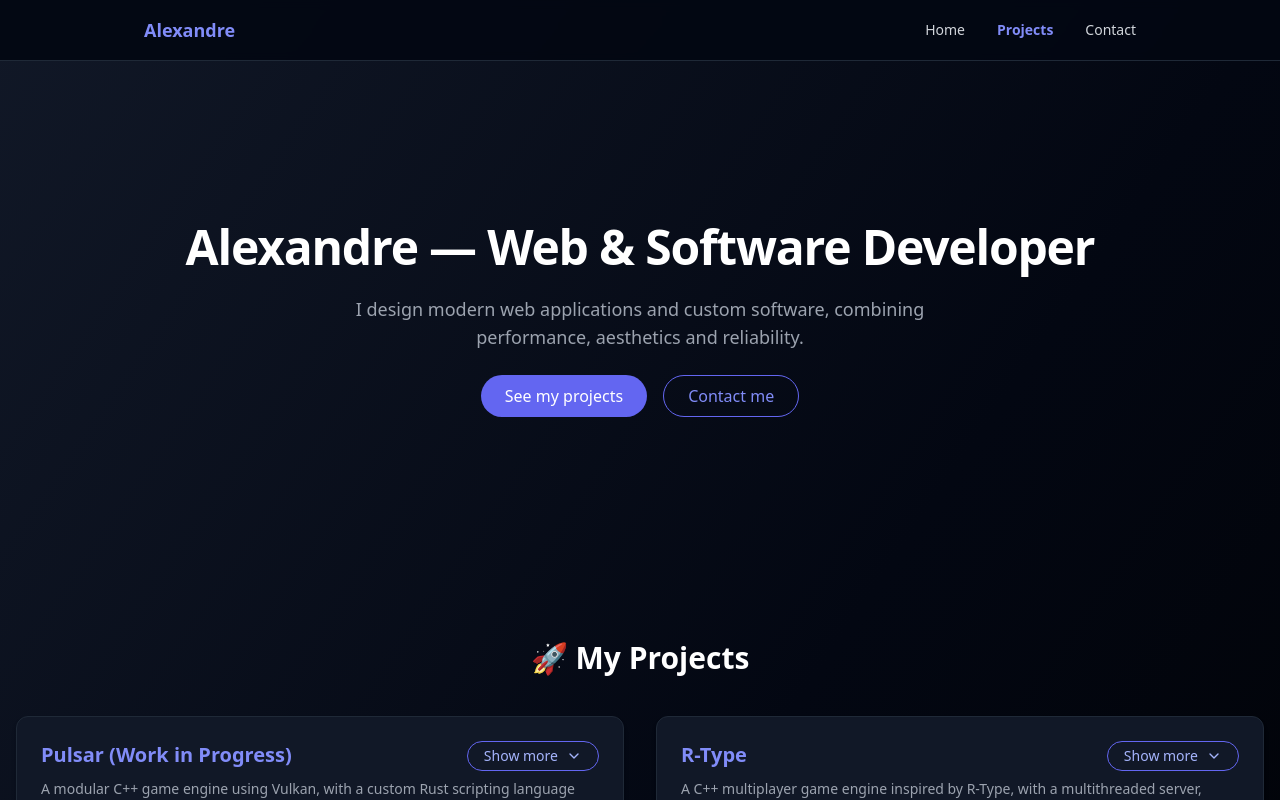
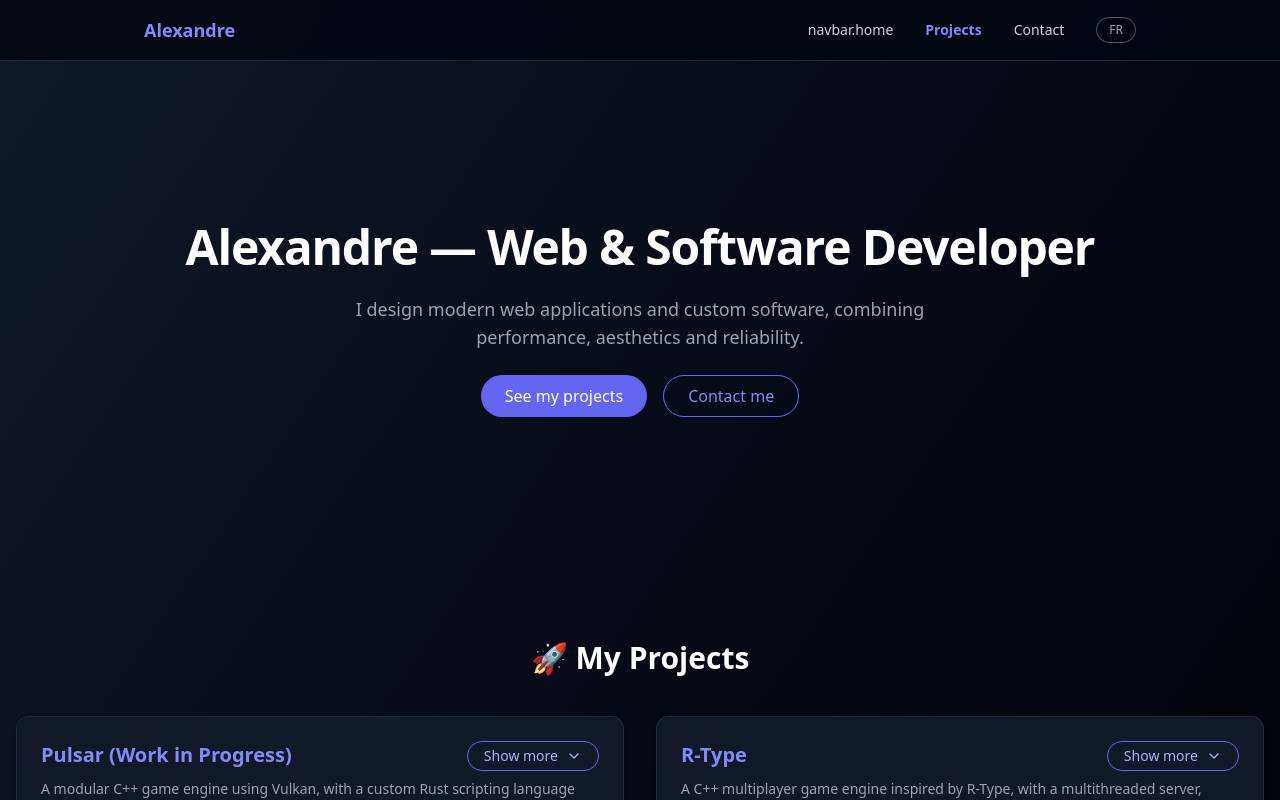
Before and after one commit to AlexandreBbr/Portfolio, a React (Vite) app: page / in a window 1280 px wide. Shown: the top 800 px of the page. Built offline with nearby package versions, Linux system fonts and the light colour scheme.

Commit message:
Optimizing for mobile

```diff
--- a/src/components/Navbar.jsx
+++ b/src/components/Navbar.jsx
@@ -2,13 +2,14 @@ import { useState } from "react";
 import { useTranslation } from "react-i18next";
 import { Menu, X } from "lucide-react";
 import { motion, AnimatePresence } from "framer-motion";
+import LanguageSwitcher from "./LanguageSwitcher";
 
 export default function Navbar({ activeSection }) {
   const [isOpen, setIsOpen] = useState(false);
   const { t } = useTranslation();
 
   const links = [
-    { id: "hero", label: t("navbar.hero") },
+    { id: "hero", label: t("navbar.home") },
     { id: "projects", label: t("navbar.projects") },
     { id: "contact", label: t("navbar.contact") },
   ];
@@ -26,18 +27,20 @@ export default function Navbar({ activeSection }) {
       <nav className="max-w-5xl mx-auto flex items-center justify-between p-4">
         <h1 className="text-lg font-bold text-indigo-400">Alexandre</h1>
 
-        <ul className="hidden md:flex gap-8 text-sm text-gray-300">
+        <div className="hidden md:flex items-center gap-8 text-sm text-gray-300">
           {links.map(({ id, label }) => (
-            <li
+            <span
               key={id}
               onClick={() => scrollTo(id)}
-              className={`cursor-pointer hover:text-indigo-400 transition ${activeSection === id ? "text-indigo-400 font-semibold" : ""
-                }`}
+              className={`cursor-pointer hover:text-indigo-400 transition ${
+                activeSection === id ? "text-indigo-400 font-semibold" : ""
+              }`}
             >
               {label}
-            </li>
+            </span>
           ))}
-        </ul>
+          <LanguageSwitcher />
+        </div>
 
         <button
           className="md:hidden text-gray-300"
@@ -62,12 +65,17 @@ export default function Navbar({ activeSection }) {
               <li
                 key={id}
                 onClick={() => scrollTo(id)}
-                className={`cursor-pointer hover:text-indigo-400 transition ${activeSection === id ? "text-indigo-400 font-semibold" : ""
-                  }`}
+                className={`cursor-pointer hover:text-indigo-400 transition ${
+                  activeSection === id ? "text-indigo-400 font-semibold" : ""
+                }`}
               >
                 {label}
               </li>
             ))}
+
+            <li className="pt-4 border-t border-gray-800">
+              <LanguageSwitcher />
+            </li>
           </motion.ul>
         )}
       </AnimatePresence>
```
